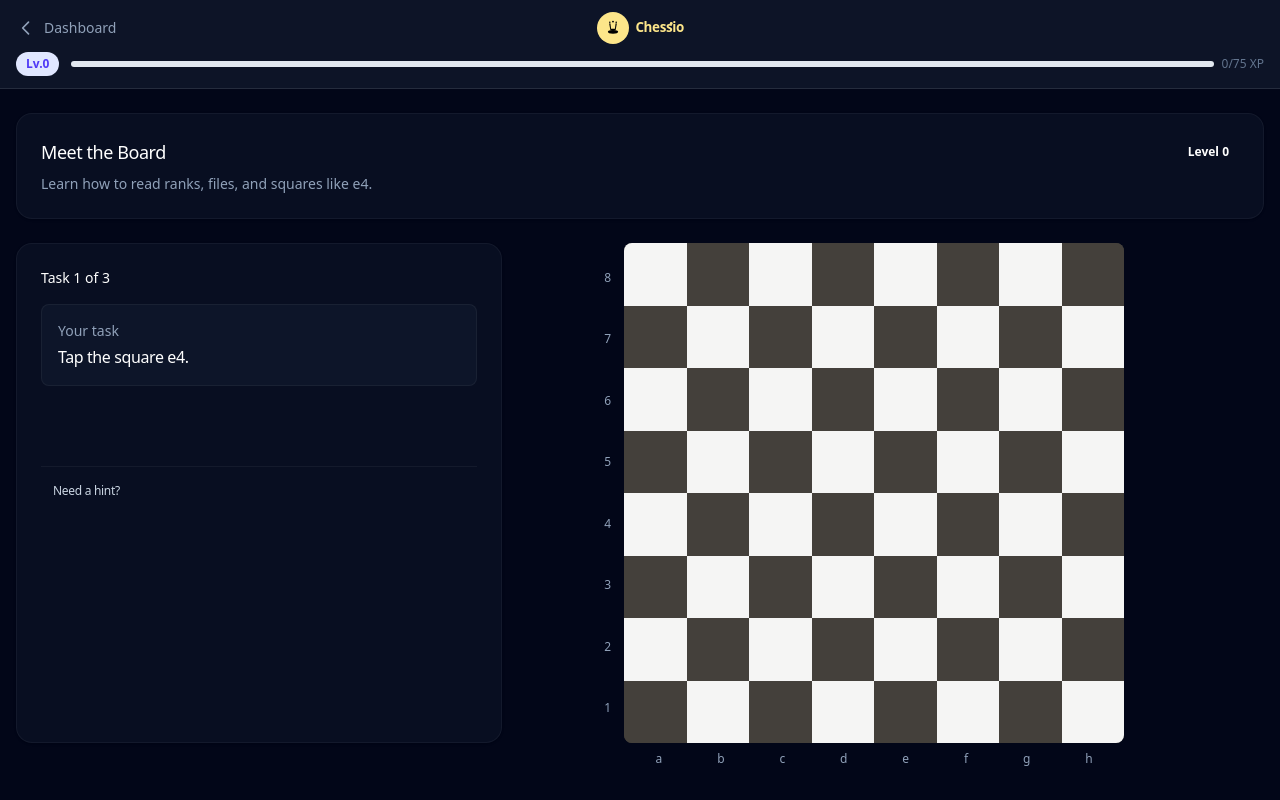
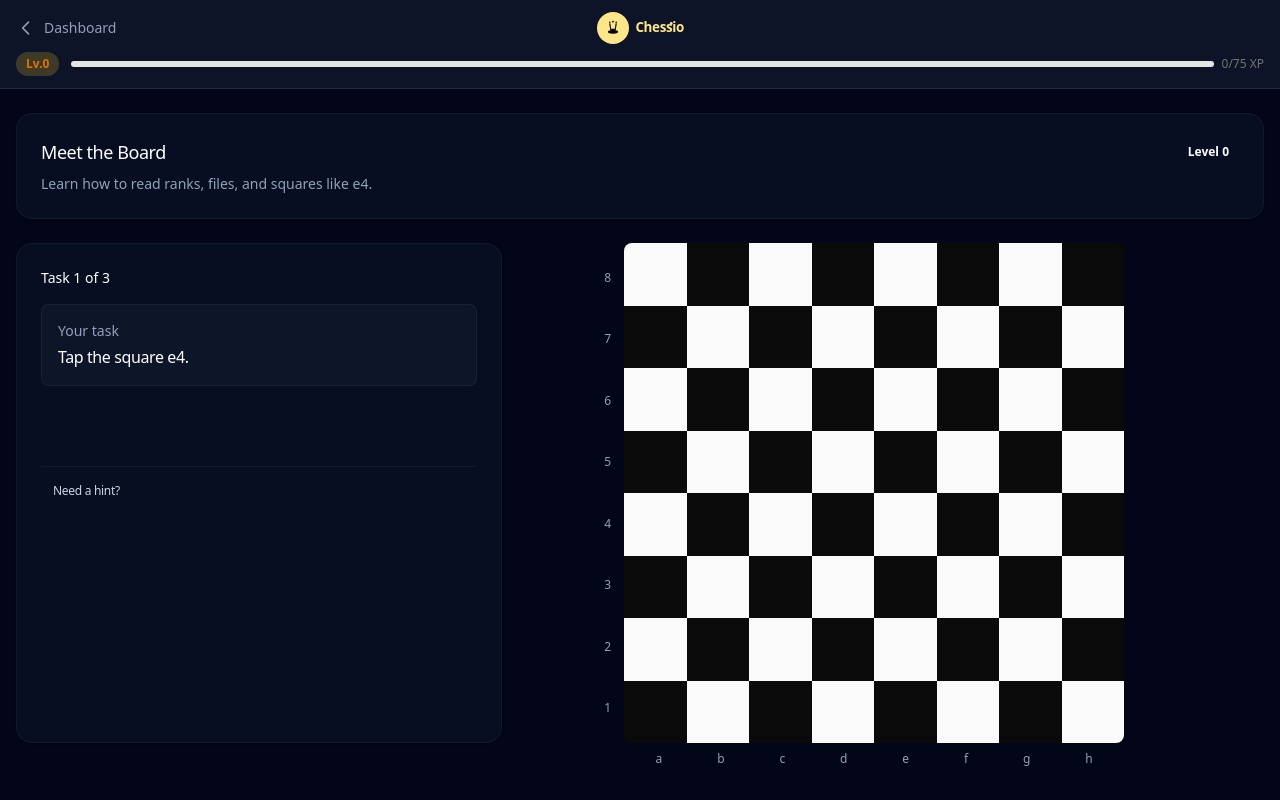
Before and after one commit to moodyguyhub/chessio, a Next.js app: page /lessons/level-0-lesson-1-board in a window 1280 px wide. Built offline with nearby package versions, Linux system fonts and the light colour scheme; no server answers; the database is empty; sample sign-in values are in the browser's storage.

Commit message:
design: align lesson page with Ink & Ivory brand (neutral-950/50 board, amber-300 accents)

```diff
--- a/src/components/chess/Chessboard.tsx
+++ b/src/components/chess/Chessboard.tsx
@@ -129,7 +129,7 @@ export function Chessboard({
       {/* Board */}
       <div
         className={`
-          grid grid-cols-8 rounded-lg overflow-hidden bg-stone-700
+          grid grid-cols-8 rounded-lg overflow-hidden bg-neutral-950
           ${state.isError ? "animate-shake" : ""}
         `}
       >
@@ -144,7 +144,7 @@ export function Chessboard({
               className={`
                 aspect-square flex items-center justify-center relative
                 transition-all duration-150
-                ${isLight ? "bg-stone-100" : "bg-stone-700"}
+                ${isLight ? "bg-neutral-50" : "bg-neutral-950"}
                 ${highlightClass}
                 ${isDisabled ? "cursor-not-allowed" : "cursor-pointer"}
               `}
--- a/src/components/ui/ProgressHeader.tsx
+++ b/src/components/ui/ProgressHeader.tsx
@@ -22,21 +22,21 @@ export function ProgressHeader({
   return (
     <div className={`flex items-center gap-3 ${className}`}>
       {/* Level Badge */}
-      <div className="flex items-center gap-1.5 px-2.5 py-1 bg-indigo-100 dark:bg-indigo-900/30 rounded-full">
-        <span className="text-xs font-bold text-indigo-600 dark:text-indigo-400">
+      <div className="flex items-center gap-1.5 px-2.5 py-1 bg-amber-300/20 dark:bg-amber-300/10 rounded-full">
+        <span className="text-xs font-bold text-amber-600 dark:text-amber-300">
           Lv.{level}
         </span>
       </div>
 
       {/* XP Progress */}
       <div className="flex items-center gap-2 flex-1 min-w-0">
-        <div className="flex-1 h-1.5 bg-slate-200 dark:bg-slate-700 rounded-full overflow-hidden">
+        <div className="flex-1 h-1.5 bg-neutral-200 dark:bg-neutral-800 rounded-full overflow-hidden">
           <div
-            className="h-full bg-emerald-500 transition-all duration-500"
+            className="h-full bg-amber-300 dark:bg-amber-300 transition-all duration-500"
             style={{ width: `${progressPercent}%` }}
           />
         </div>
-        <span className="text-xs text-slate-500 dark:text-slate-400 whitespace-nowrap">
+        <span className="text-xs text-neutral-500 dark:text-neutral-400 whitespace-nowrap">
           {currentXp}/{nextLevelXp} XP
         </span>
       </div>
```
